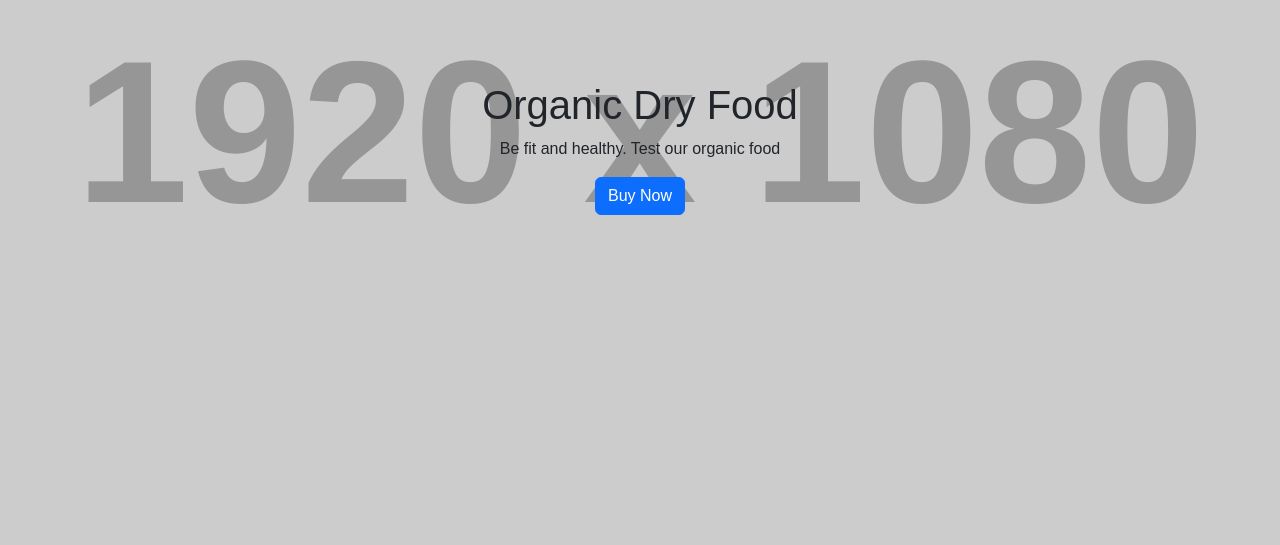
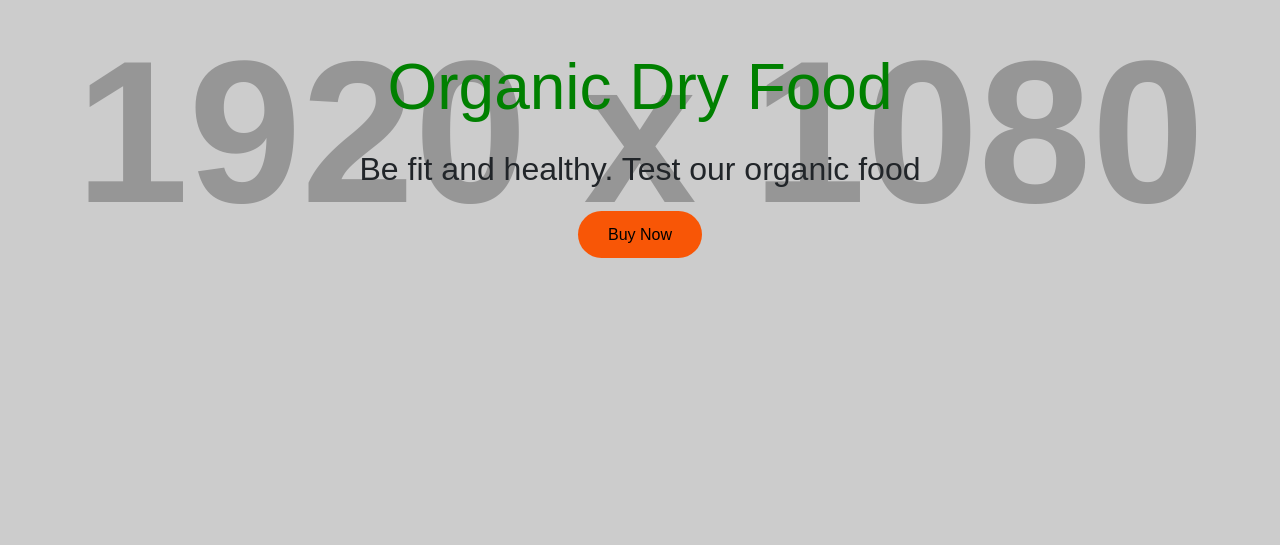
Before and after one commit to adnansami0177/Project-20, a plain HTML site: page index.html in a window 1280 px wide. Shown: the part 252-797 px from the top of the page. Drawn offline with nearby package versions, Linux system fonts and the light colour scheme; placeholder pictures from the web are drawn by us.

Commit message:
Header Setup

```diff
--- a/index.html
+++ b/index.html
@@ -9,10 +9,10 @@
   </head>
   <body>
     <header class="header-section">
-        <div>
+        <div class="custom-header">
             <h1>Organic Dry Food</h1>
             <p>Be fit and healthy. Test our organic food</p>
-            <a href="#" class="btn btn-primary">Buy Now</a>
+            <a href="#" class="btn-custom">Buy Now</a>
         </div>
     </header>
     <!-- Product Descraption -->
--- a/style.css
+++ b/style.css
@@ -13,3 +13,30 @@
     text-align: center;
     height: 100vh;
 }
+
+.custom-header h1{
+    font-size: 4rem;
+    color: green;
+    margin-bottom: 20px;
+}
+
+.custom-header p{
+    font-size: 2rem;
+    margin-bottom: 30px;
+}
+
+.btn-custom{
+    background-color: #F85606;
+    border: none;
+    text-decoration: none;
+    padding: 15px 30px;
+    border-radius: 50px;
+    color: black;
+    transition:background-color 0.5s ease ;
+    text-transform: capitalize;
+}
+
+.btn-custom:hover{
+    background-color: green;
+    color: white;
+}
```
